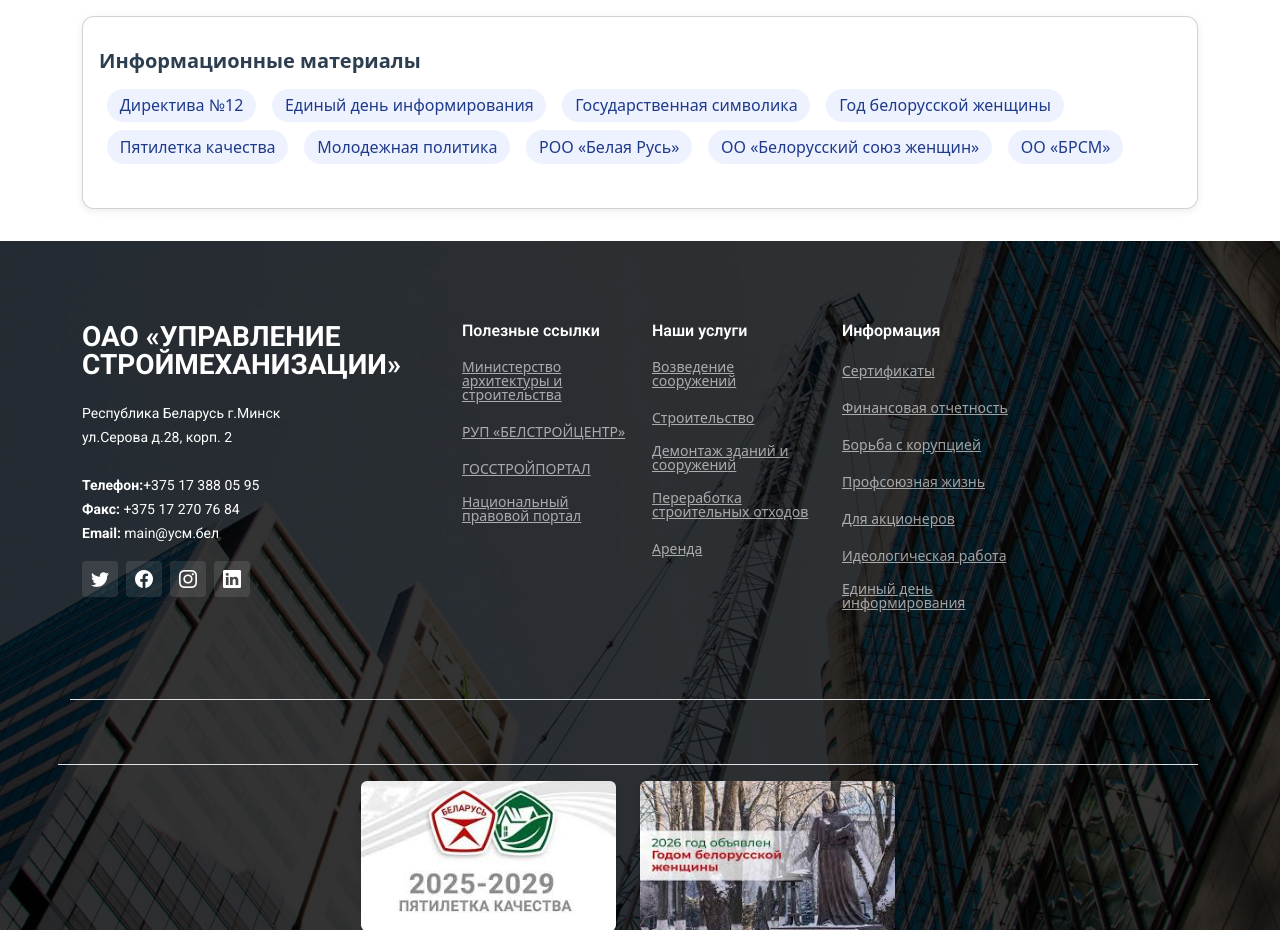
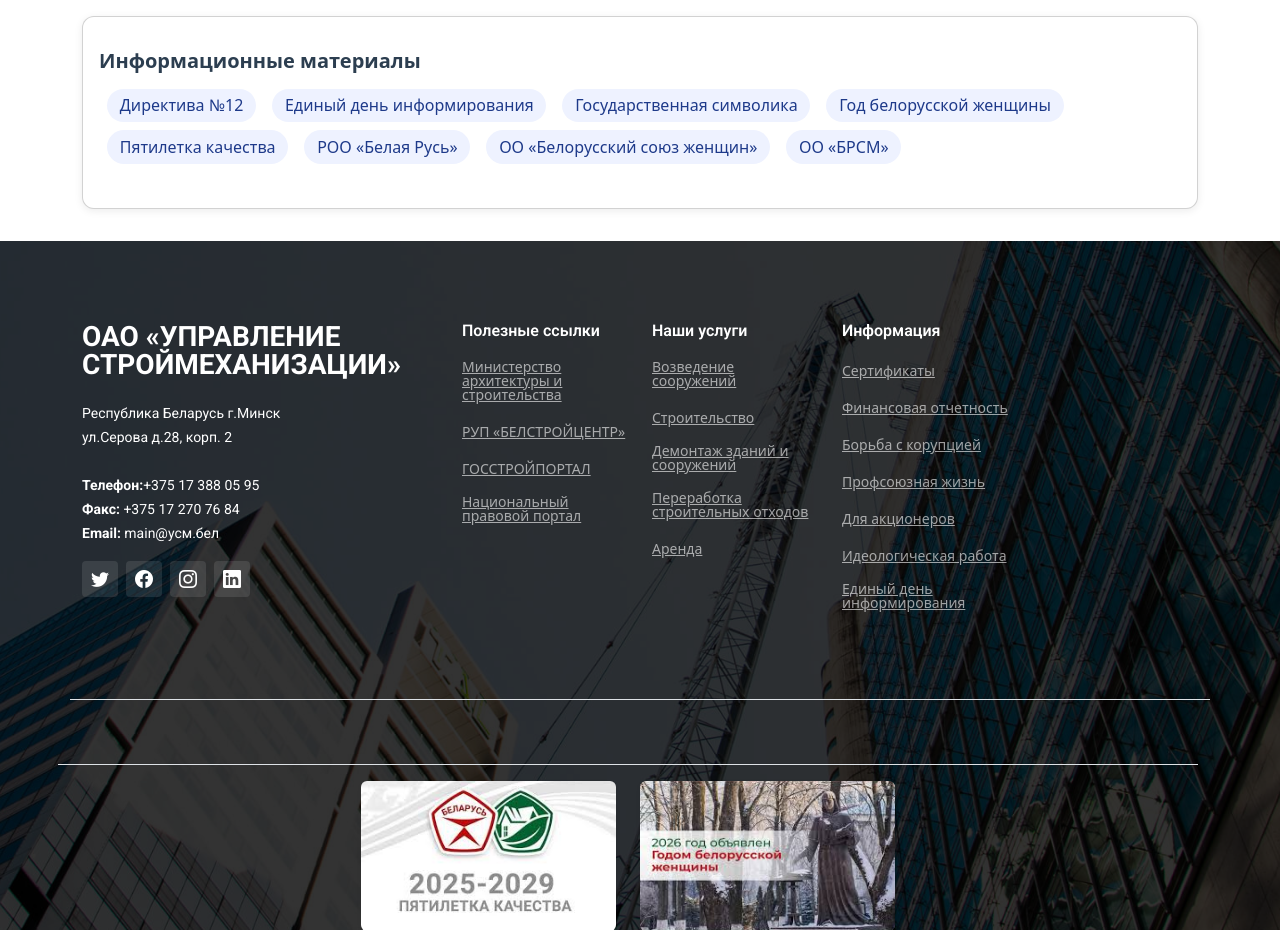
Before and after one commit to dima9997038/upconstract_react, a React (Create React App) app: page /idealog in a window 1280 px wide. Shown: the part 1025-1955 px from the top of the page. Built offline with nearby package versions, Linux system fonts and the light colour scheme.

Commit message:
Deploy 17

```diff
--- a/src/App.js
+++ b/src/App.js
@@ -18,6 +18,7 @@
 import news1 from './img/news/news1.pdf';
 import news2 from './img/news/news2.pdf';
 import news3 from './img/news/news3.pdf';
+import news4 from './img/news/news4.pdf';
 
 // import coruption from './img/coruption/Appened.PDF'
 // import coruption2025 from './img/coruption/protocol2025.PDF'
@@ -63,6 +64,7 @@
         <Route path="/news1" element={<FullPdfScroll pdfFile={news1} />} />
         <Route path="/news2" element={<FullPdfScroll pdfFile={news2} />} />
         <Route path="/news3" element={<FullPdfScroll pdfFile={news3} />} />
+        <Route path="/news4" element={<FullPdfScroll pdfFile={news4} />} />
         <Route path="/report_for_actioner2025" element={<FinDocPdfPage pdf={ReportForActioner}/>} />
         {/*<Route path="/coruptionAppend2025" element={<FinDocPdfPage pdf={coruption2025}/>} />*/}
         <Route path="/coruptionAppend2026" element={<FinDocPdfPage pdf={coruption2026}/>} />
--- a/src/pages/IdeologicalWork.jsx
+++ b/src/pages/IdeologicalWork.jsx
@@ -6,12 +6,13 @@
 const IdeologicalWork = () => {
     // Список направлений / ссылок
     const quickLinks = [
-        { name: "Директива №12", url: "#" },
-        { name: "Единый день информирования", url: "#" },
-        { name: "Государственная символика", url: "#" },
-        { name: "Год белорусской женщины", url: "#" },
-        { name: "Пятилетка качества", url: "#" },
-        { name: "Молодежная политика", url: "#" },
+        { name: "Директива №12", url: "https://pravo.by/document/?guid=12551&p0=P02500012" },
+        { name: "Единый день информирования", url: "https://minsk.gov.by/ru/actual/view/209/2026.shtml" },
+        { name: "Государственная символика", url: "https://pravo.by/gosudarstvo-i-pravo/gosudarstvennaya-simvolika/gosudarstvennye-\n" +
+                "simvoly/" },
+        { name: "Год белорусской женщины", url: "https://pravo.by/document/?guid=12551&p0=C22600069" },
+        { name: "Пятилетка качества", url: "https://pravo.by/document/?guid=12551&amp;p0=P32500031" },
+        // { name: "Молодежная политика", url: "#" },
         { name: "РОО «Белая Русь»", url: "#" },
         { name: "ОО «Белорусский союз женщин»", url: "#" },
         { name: "ОО «БРСМ»", url: "#" }
--- a/src/pages/News.js
+++ b/src/pages/News.js
@@ -15,18 +15,10 @@
     function news3() {
         navigate("/news3")
     }
-    // function getAudit2019() {
-    //     navigate("/audit2019")
-    // }
-    // function getAudit2022() {
-    //     navigate("/audit2022")
-    // }
-    // function getAudit2020() {
-    //     navigate("/audit2020")
-    // }
-    // function report2021() {
-    //     navigate("/report2021")
-    // }
+    function news4() {
+        navigate("/news4")
+    }
+
 
     return (
         <>
@@ -63,36 +55,12 @@
                             <td>8 марта 2026г.</td>
                             <td><Button variant="link" className="me-3" onClick={news3}>Новость</Button></td>
                         </tr>
-                        {/*<tr>*/}
-                        {/*    <td>Аудиторское заключение</td>*/}
-                        {/*    <td>2023</td>*/}
-                        {/*    <td><Button variant="link" className="me-3" onClick={getAudit2023} >Заключение</Button></td>*/}
-                        {/*</tr>*/}
-                        {/*<tr>*/}
-                        {/*    <td>Аудиторское заключение</td>*/}
-                        {/*    <td>2023</td>*/}
-                        {/*    <td><Button variant="link" className="me-3" onClick={getAudit2023} >Заключение</Button></td>*/}
-                        {/*</tr>*/}
-                        {/*<tr>*/}
-                        {/*    <td>Аудиторское заключение</td>*/}
-                        {/*    <td>2022</td>*/}
-                        {/*    <td><Button variant="link" className="me-3"onClick={getAudit2022} >Заключение</Button></td>*/}
-                        {/*</tr>*/}
-                        {/*<tr>*/}
-                        {/*    <td>Аудиторское заключение</td>*/}
-                        {/*    <td>2020</td>*/}
-                        {/*    <td><Button variant="link" className="me-3" onClick={getAudit2020}>Заключение</Button></td>*/}
-                        {/*</tr>*/}
-                        {/*<tr>*/}
-                        {/*    <td>Аудиторское заключение</td>*/}
-                        {/*    <td>2019</td>*/}
-                        {/*    <td><Button variant="link" className="me-3" onClick={getAudit2019}>Заключение</Button></td>*/}
-                        {/*</tr>*/}
-                        {/*<tr>*/}
-                        {/*    <td>Годовой отчет</td>*/}
-                        {/*    <td>2021</td>*/}
-                        {/*    <td><Button variant="link" className="me-3" onClick={report2021} >Отчет</Button></td>*/}
-                        {/*</tr>*/}
+                        <tr>
+                            <td>«Чернобыльская трагедия»</td>
+                            <td>26 апреля 2026г.</td>
+                            <td><Button variant="link" className="me-3" onClick={news4}>Новость</Button></td>
+                        </tr>
+
 
                         </tbody>
                     </Table>
```
Also changed, not shown: 1 other file (tests, documents, lock files or other folders).
